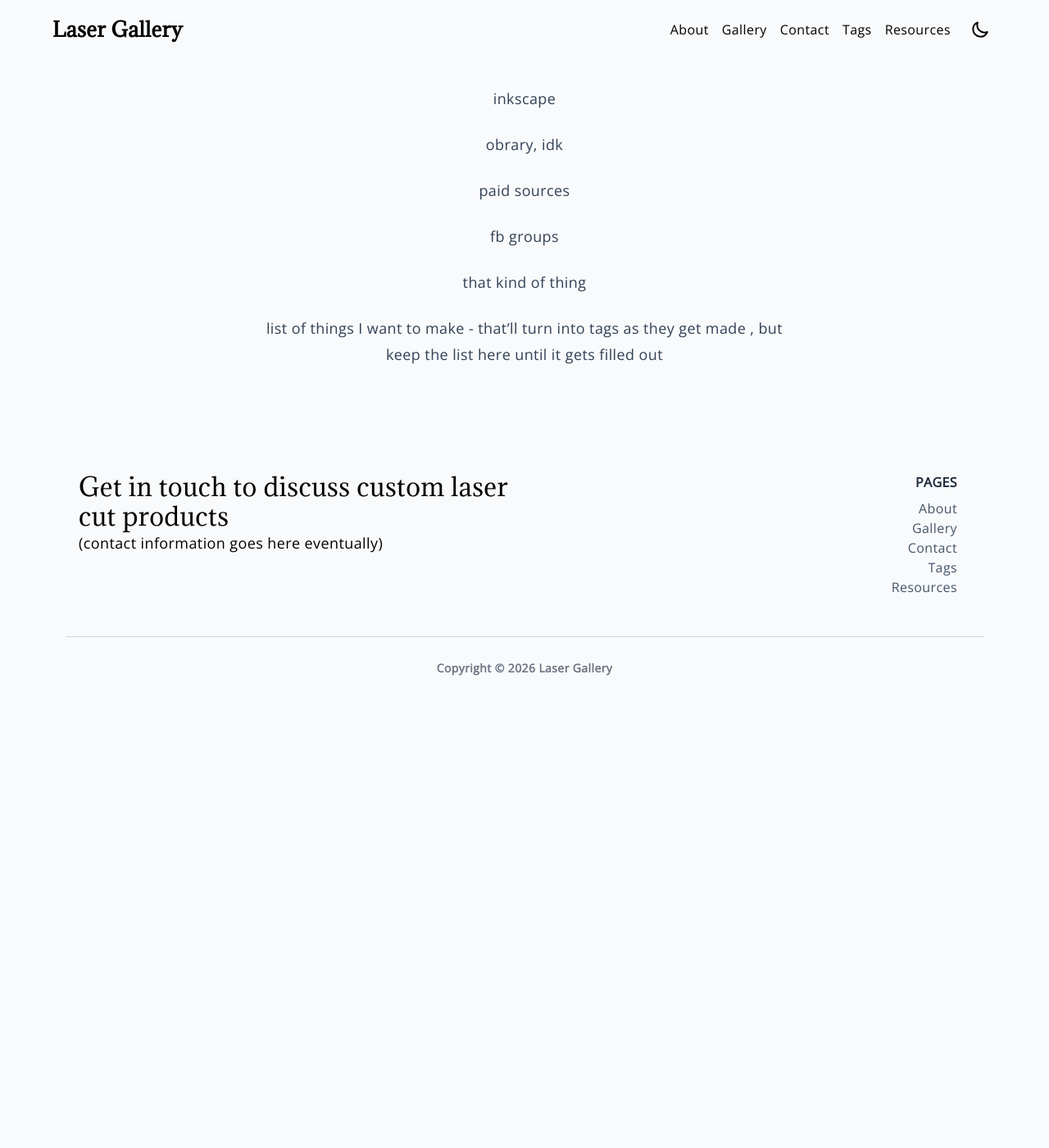
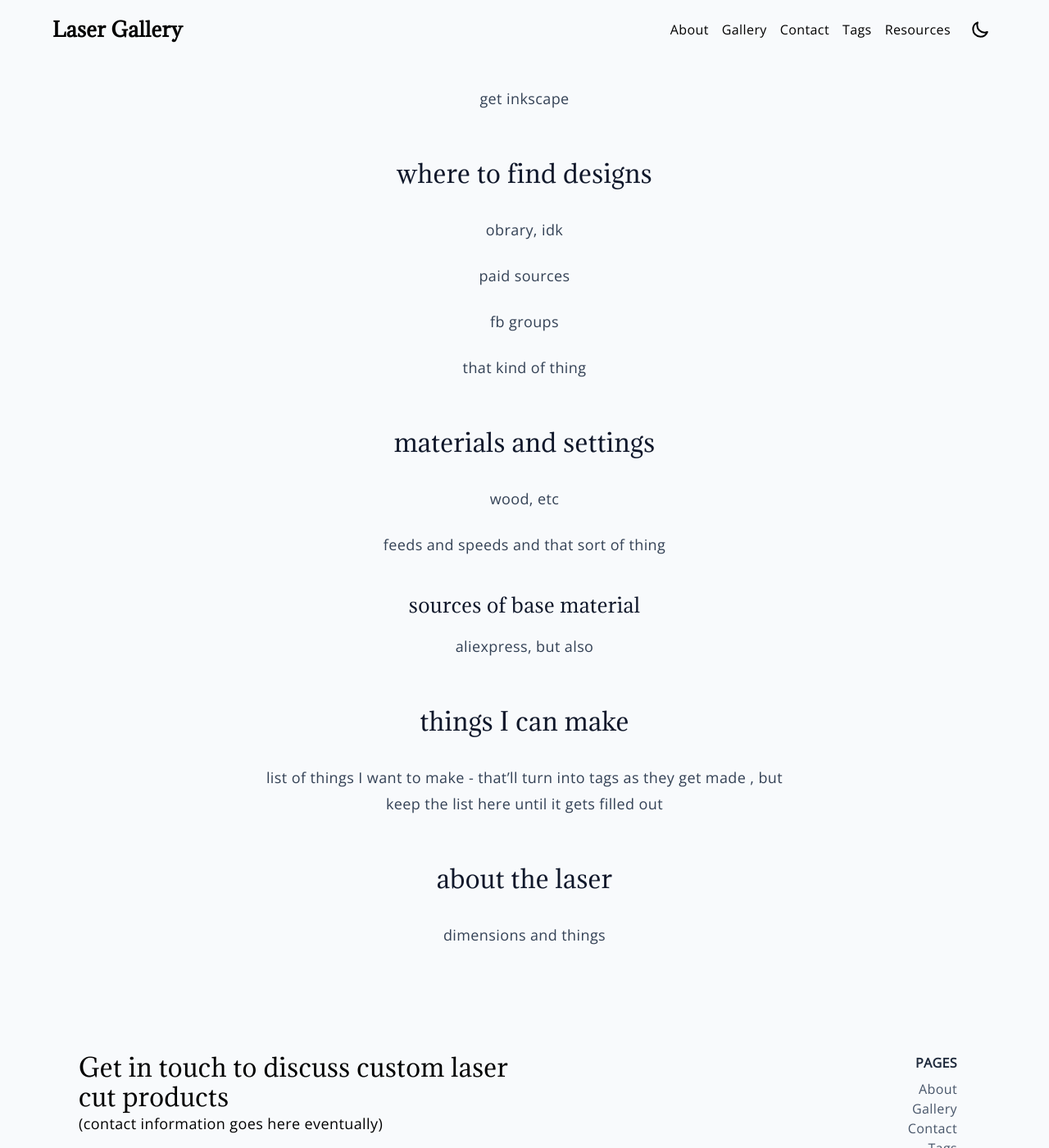
Before and after one commit to paper-engineer/laser-gallery, a Jekyll site: the page built from docs/_pages/resources.md, in a window 1280 px wide and 1400 px high. Shown: the whole window at 82% size. Built offline with Jekyll 4.4.1, drawn with Linux system fonts in a browser that asks for light colours.

Commit message:
Update resources.md

```diff
--- a/docs/_pages/resources.md
+++ b/docs/_pages/resources.md
@@ -3,7 +3,9 @@ title: resources
 layout: page
 ---
 
-inkscape
+get inkscape
+
+## where to find designs
 
 obrary, idk
 
@@ -13,4 +15,20 @@ fb groups
 
 that kind of thing
 
+## materials and settings
+
+wood, etc
+
+feeds and speeds and that sort of thing
+
+### sources of base material
+
+aliexpress, but also
+
+## things I can make
+
 list of things I want to make - that'll turn into tags as they get made , but keep the list here until it gets filled out
+
+## about the laser
+
+dimensions and things
```
